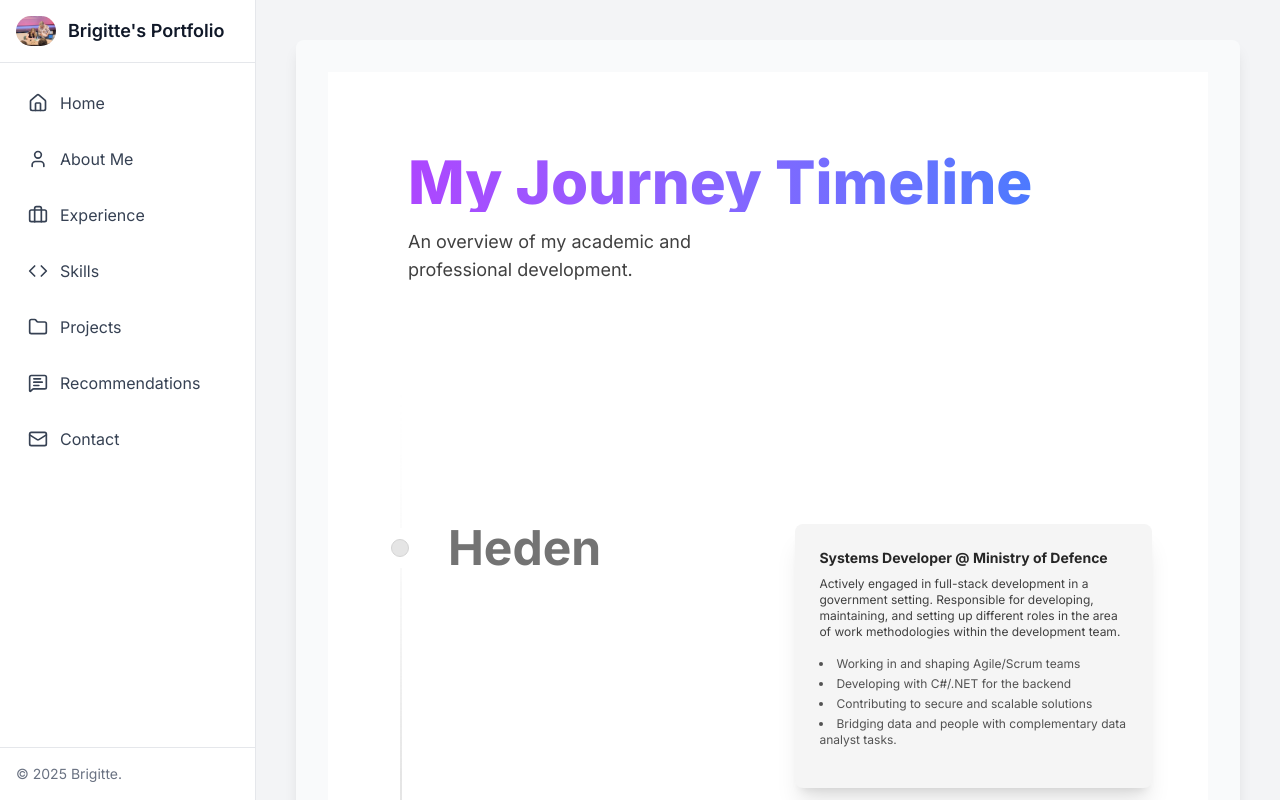
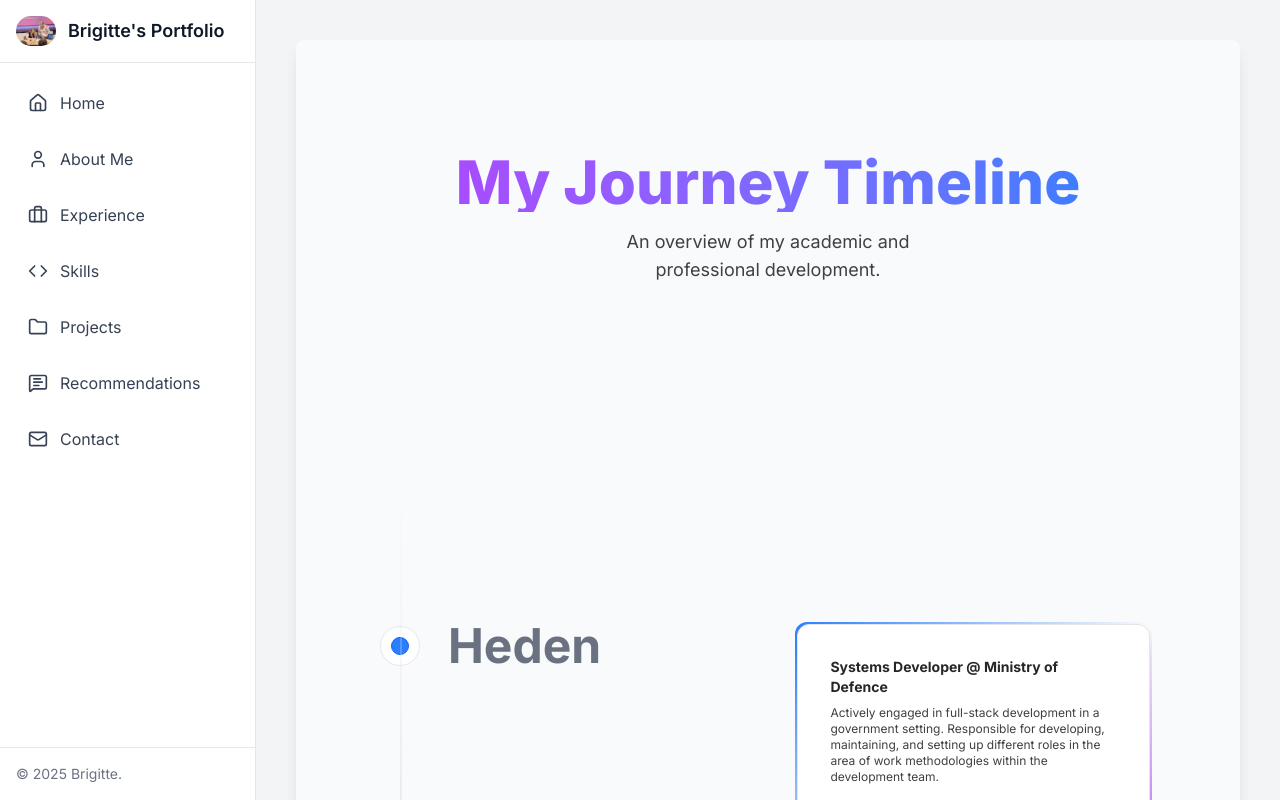
Before and after one commit to BrigitteHx/PortfolioProject, a Next.js app in the folder portfolio-brigitte/: page /experience in a window 1280 px wide. Built offline with nearby package versions, Linux system fonts and the light colour scheme.

Commit message:
Refactored timeline for style consitency through the webapp

```diff
--- a/portfolio-brigitte/app/experience/page.tsx
+++ b/portfolio-brigitte/app/experience/page.tsx
@@ -1,6 +1,7 @@
 // app/experience/page.tsx
 import React from 'react';
-import Timeline from '@/components/sections/Timeline'; // Let op: default import
+// DEZE REGEL MOET WORDEN GEWIJZIGD:
+import { Timeline } from '@/components/sections/Timeline'; // Let op de accolades { Timeline }
 import { experienceData } from '@/data/experience';
 
 export default function ExperiencePage() {
--- a/portfolio-brigitte/components/sections/Timeline.tsx
+++ b/portfolio-brigitte/components/sections/Timeline.tsx
@@ -3,10 +3,9 @@
 
 import React, { useEffect, useRef, useState } from "react";
 // Belangrijke imports van Framer Motion:
-// motion voor geanimeerde elementen.
-// useScroll en useSpring voor de lijnanimatie.
-// cubicBezier voor de easing functies.
-import { motion, useScroll, useSpring, useTransform, cubicBezier } from "framer-motion";
+import { motion, useScroll, useSpring, useTransform, AnimatePresence, cubicBezier } from "framer-motion";
+import Link from "next/link"; // Link toegevoegd
+import { FileText } from "lucide-react"; // FileText icon toegevoegd
 
 import { experienceData, TimelineEntry } from "@/data/experience"; // Importeer je data
 
@@ -14,7 +13,7 @@ interface TimelineProps {
   data: TimelineEntry[];
 }
 
-export default function Timeline({ data }: TimelineProps) {
+export const Timeline = ({ data }: { data: TimelineEntry[] }) => { // Export as named export
   const ref = useRef<HTMLDivElement>(null); // Ref voor de container die de hoogte van de scrollable content bepaalt
   const containerRef = useRef<HTMLDivElement>(null); // Ref voor de container die scrollen detecteert voor de lijn
   const [height, setHeight] = useState(0); // State om de hoogte van de scrollable content te bewaren
@@ -24,8 +23,6 @@ export default function Timeline({ data }: TimelineProps) {
     if (ref.current) {
       setHeight(ref.current.scrollHeight);
     }
-    // Dit effect wordt opnieuw uitgevoerd als de 'data' verandert,
-    // wat belangrijk is als je de tijdlijn dynamisch zou laden.
   }, [ref, data]);
 
   // Monitor scroll progress binnen de 'containerRef' voor de verticale lijn
@@ -41,60 +38,34 @@ export default function Timeline({ data }: TimelineProps) {
 
   return (
     <div
-      className="w-full bg-white dark:bg-neutral-950 font-sans md:px-10"
+      className="w-full bg-gray-50 dark:bg-gray-950 font-sans md:px-10" // Achtergrond consistent
       ref={containerRef}
     >
       <div className="max-w-7xl mx-auto py-20 px-4 md:px-8 lg:px-10">
-        <h2 className="text-4xl md:text-5xl lg:text-6xl mb-4 text-black dark:text-white max-w-4xl font-extrabold text-transparent bg-clip-text bg-gradient-to-r from-purple-500 to-blue-500">
+         <h2 className="text-4xl md:text-5xl lg:text-6xl mb-4 text-gray-800 dark:text-white max-w-4xl mx-auto font-extrabold text-transparent bg-clip-text bg-gradient-to-r from-purple-500 to-blue-500 text-center">
           My Journey Timeline
         </h2>
-        <p className="text-neutral-700 dark:text-neutral-300 text-base md:text-lg max-w-sm">
+        <p className="text-neutral-700 dark:text-neutral-300 text-base md:text-lg max-w-sm mx-auto text-center mb-12">
           An overview of my academic and professional development.
         </p>
       </div>
 
       <div ref={ref} className="relative max-w-7xl mx-auto pb-20">
-        {data.map((item) => ( // Gebruik item.id voor de key
-          <div
-            key={item.id} // Hier is de unieke key!
-            className="flex justify-start pt-10 md:pt-40 md:gap-10"
-          >
-            {/* Sticky Jaartal Cirkel aan de linkerzijde */}
-            <div className="sticky flex flex-col md:flex-row z-40 items-center top-40 self-start max-w-xs lg:max-w-sm md:w-full">
-              {/* De inner cirkel (staat voor het "punt" op de tijdlijn) */}
-              <div className="h-10 absolute left-3 md:left-3 w-10 rounded-full bg-white dark:bg-black flex items-center justify-center">
-                <div className="h-4 w-4 rounded-full bg-neutral-200 dark:bg-neutral-800 border border-neutral-300 dark:border-neutral-700 p-2" />
-              </div>
-              {/* Het jaartal zelf, alleen op desktop */}
-              <h3 className="hidden md:block text-xl md:pl-20 md:text-5xl font-bold text-neutral-500 dark:text-neutral-500 ">
-                {item.title}
-              </h3>
-            </div>
-
-            {/* Inhoud van het Tijdlijnitem */}
-            <div className="relative pl-20 pr-4 md:pl-4 w-full">
-              {/* Het jaartal op mobiel */}
-              <h3 className="md:hidden block text-2xl mb-4 text-left font-bold text-neutral-500 dark:text-neutral-500">
-                {item.title}
-              </h3>
-              <div className="p-6 rounded-lg shadow-xl bg-neutral-100 dark:bg-neutral-800">
-                {item.content}{" "}
-              </div>
-            </div>
-          </div>
+        {data.map((item, index) => (
+          <TimelineItem key={item.id} item={item} index={index} />
         ))}
 
-        {/* De verticale, animerende lijn */}
+        {/* De verticale, animerende lijn (volgens jouw oude structuur) */}
         <div
           style={{
-            height: height + "px", // Zorgt ervoor dat de lijn de hoogte van de content volgt
+            height: height + "px",
           }}
           className="absolute md:left-8 left-8 top-0 overflow-hidden w-[2px] bg-gradient-to-b from-transparent via-neutral-200 dark:via-neutral-700 to-transparent from-[0%] via-[10%] to-[90%] [mask-image:linear-gradient(to_bottom,transparent_0%,black_10%,black_90%,transparent_100%)]"
         >
           <motion.div
             style={{
-              height: heightTransform, // De geanimeerde hoogte
-              opacity: opacityTransform, // De geanimeerde opacity
+              height: heightTransform,
+              opacity: opacityTransform,
             }}
             className="absolute inset-x-0 top-0 w-[2px] bg-gradient-to-t from-purple-500 via-blue-500 to-transparent from-[0%] via-[10%] rounded-full"
           />
@@ -103,3 +74,84 @@ export default function Timeline({ data }: TimelineProps) {
     </div>
   );
 };
+
+// --- Subcomponent: TimelineItem (voor elk individueel tijdlijnitem) ---
+interface TimelineItemProps {
+  item: TimelineEntry;
+  index: number;
+}
+
+const TimelineItem: React.FC<TimelineItemProps> = ({ item, index }) => {
+  const [isHovered, setIsHovered] = useState(false);
+  const ref = useRef<HTMLDivElement>(null); // Ref voor whileInView animaties
+
+  const cardEntryVariants = {
+    hidden: { opacity: 0, y: 50 }, // Basic fade-in/up animatie voor de kaart
+    visible: { opacity: 1, x: 0, transition: { duration: 0.8, ease: cubicBezier(0.0, 0.71, 0.2, 1.01) } },
+  };
+
+  return (
+    <motion.div
+      ref={ref}
+      variants={cardEntryVariants} // Animatie op de hele TimelineItem div
+      initial="hidden"
+      whileInView="visible"
+      viewport={{ once: true, amount: 0.3 }}
+      className="flex justify-start pt-10 md:pt-40 md:gap-10" // De layout van jouw oude item
+      onHoverStart={() => setIsHovered(true)}
+      onHoverEnd={() => setIsHovered(false)}
+    >
+      {/* Sticky Jaartal Cirkel aan de linkerzijde - OUDE STIJL, NU MET GOEDE KLEUREN */}
+      <div className="sticky flex flex-col md:flex-row z-40 items-center top-40 self-start max-w-xs lg:max-w-sm md:w-full">
+        {/* De inner cirkel (staat voor het "punt" op de tijdlijn) */}
+        <div className="h-10 absolute left-3 md:left-3 w-10 rounded-full bg-white dark:bg-black flex items-center justify-center border border-gray-200 dark:border-gray-700"> {/* Rand om bolletje */}
+          <div className="h-4 w-4 rounded-full bg-blue-500 dark:bg-purple-500 border border-blue-600 dark:border-purple-600 p-2" /> {/* Gekleurd bolletje */}
+        </div>
+        {/* Het jaartal zelf, alleen op desktop */}
+        <h3 className="hidden md:block text-xl md:pl-20 md:text-5xl font-bold text-gray-500 dark:text-gray-500 ">
+          {item.title}
+        </h3>
+      </div>
+
+      {/* Inhoud van het Tijdlijnitem - NIEUWE, GAVE STYLING */}
+      <div className="relative pl-20 pr-4 md:pl-4 w-full">
+        {/* Het jaartal op mobiel */}
+        <h3 className="md:hidden block text-2xl mb-4 text-left font-bold text-gray-500 dark:text-gray-500">
+          {item.title}
+        </h3>
+        {/* De Kaart met de Content */}
+        <div className={`relative p-0.5 rounded-xl overflow-hidden transition-all duration-300 ease-out
+                        bg-gradient-to-br from-blue-500 via-transparent to-purple-500 /* Gradiënt rand van buitenaf */
+                        dark:from-blue-700 dark:to-purple-900 group`}>
+          {/* GLOWING BORDER EFFECT ON HOVER */}
+          <AnimatePresence>
+            {isHovered && (
+              <motion.div
+                initial={{ opacity: 0 }}
+                animate={{ opacity: 1 }}
+                transition={{ duration: 0.3 }}
+                className="absolute inset-0 rounded-xl bg-[linear-gradient(to_right,rgba(60,0,255,0.4),rgba(100,0,255,0.4),rgba(60,0,255,0.4))] dark:bg-[linear-gradient(to_right,rgba(60,0,255,0.5),rgba(168,85,247,0.5),rgba(60,0,255,0.5))] animate-border-pulse transition-opacity duration-300 z-0 opacity-0 group-hover:opacity-100"
+              ></motion.div>
+            )}
+          </AnimatePresence>
+
+          {/* Innerlijke kaart met content */}
+          <div className="relative bg-white dark:bg-gray-800 rounded-xl h-full p-6 md:p-8 border border-neutral-200 dark:border-neutral-700 flex flex-col justify-between
+                          shadow-custom-medium transition-transform duration-300 transform group-hover:scale-[1.01] group-hover:shadow-custom-strong">
+            {item.content}{" "}
+
+            {/* Certificaat Link */}
+            {item.certificateUrl && (
+              <div className="mt-4 pt-4 border-t border-neutral-200 dark:border-neutral-700">
+                <Link href={item.certificateUrl} target="_blank" rel="noopener noreferrer"
+                      className="inline-flex items-center gap-2 px-4 py-2 bg-blue-600 text-white rounded-full text-sm font-semibold hover:bg-blue-700 transition-colors duration-200 shadow-md">
+                  <FileText size={16} /> View Certificate
+                </Link>
+              </div>
+            )}
+          </div>
+        </div>
+      </div>
+    </motion.div>
+  );
+};
```
